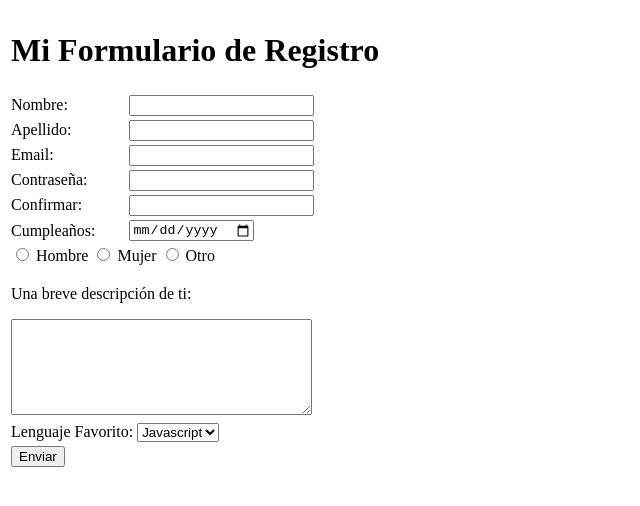
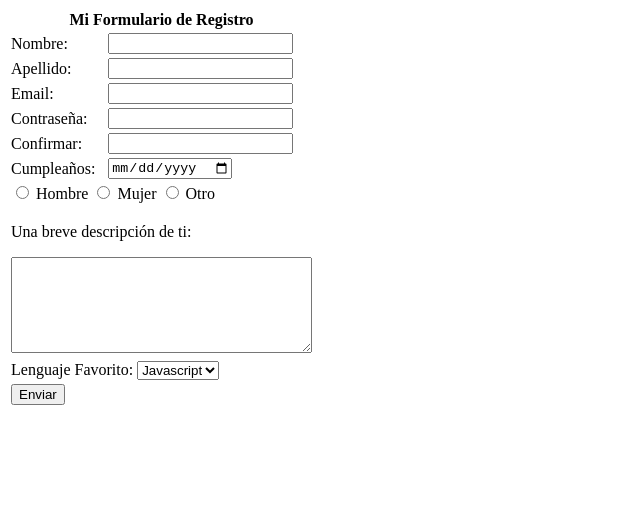
Before and after one commit to jamolinav/codingdojo-primeraclase, a plain HTML site: page formulario/index.html in a window 1280 px wide. Shown: the whole page, without its empty margins (0-640 px from the left). Drawn offline with Linux system fonts and the light colour scheme.

Commit message:
primer formulario

```diff
--- a/formulario/index.html
+++ b/formulario/index.html
@@ -9,10 +9,10 @@
 <body>
     <form action="register.php" method="post">
         <div>
-            <table border="0">
+            <table>
                 <tr>
                     <th colspan="2">
-                        <h1>Mi Formulario de Registro</h1>
+                        Mi Formulario de Registro
                     </th>
                 </tr>
                 <tr>
@@ -58,7 +58,7 @@
                 <tr>
                     <td colspan="2">
                         <p>Una breve descripción de ti:</p>
-                        <textarea cols="35" rows="6" type="textarea"></textarea>
+                        <textarea cols="35" rows="6"></textarea>
 
                     </td>
                 </tr>
```
